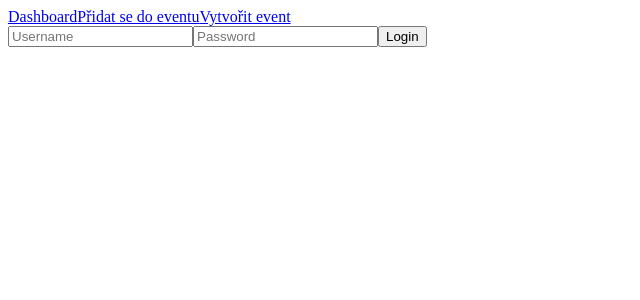
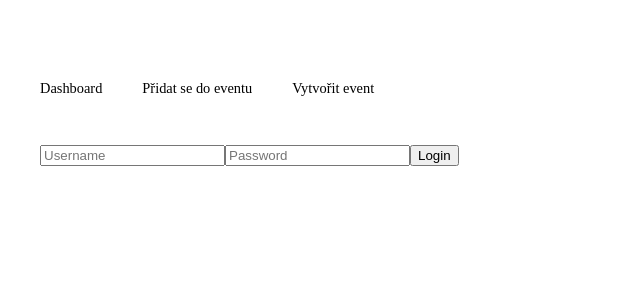
Before and after one commit to drda64/jdunasport_client, a Vue app: page /login in a window 1280 px wide. Shown: the top 300 px of the page, without its empty margins (0-640 px from the left). Built offline with nearby package versions, Linux system fonts and the light colour scheme.

Commit message:
adding styles

```diff
--- a/src/App.vue
+++ b/src/App.vue
@@ -16,4 +16,28 @@ import { RouterLink, RouterView } from 'vue-router'
 </template>
 
 <style scoped>
+  #app-container {
+    max-width: 50rem;
+    width: 100%;
+
+    padding-left: 2rem;
+    padding-right: 2rem;
+  }
+
+  #view {
+    margin-top: 3rem;
+  }
+
+  nav {
+    margin-top: 5rem;
+    display: flex;
+    gap: 2.5rem;
+
+    font-size: 0.9rem;
+  }
+
+  nav a {
+    text-decoration: none;
+    color: #000;
+  }
 </style>
```
